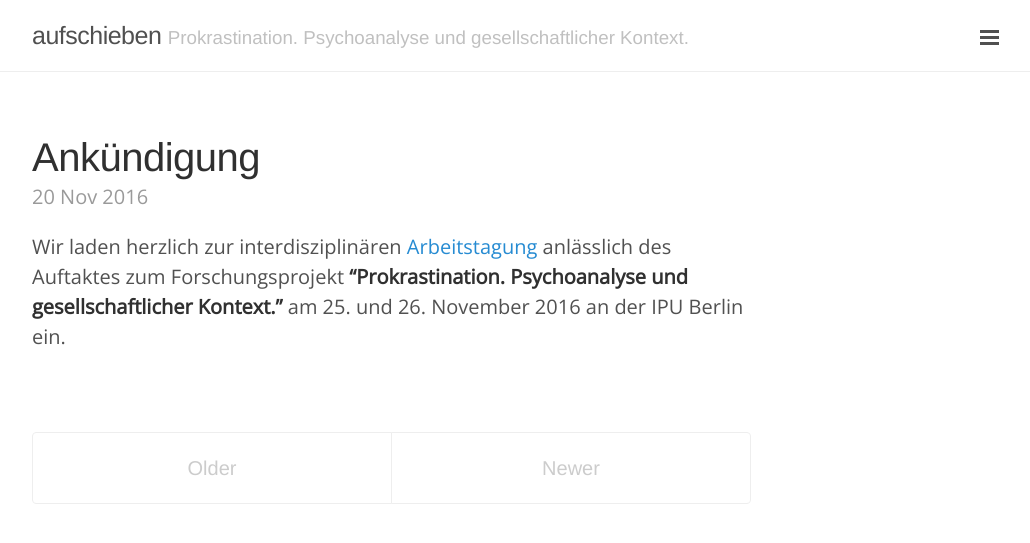
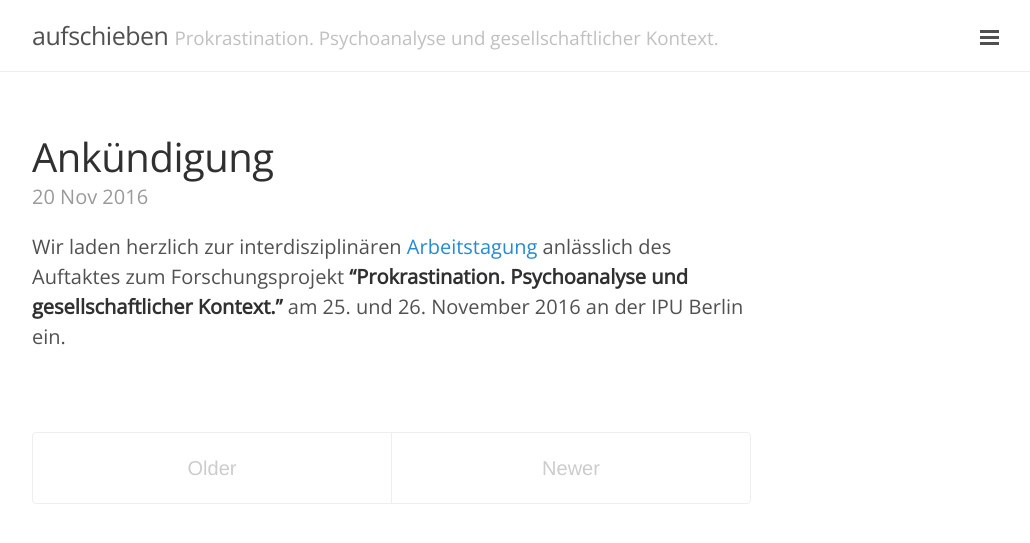
Before and after one commit to aufschieben/aufschieben.github.io, a Jekyll site: the page built from index.html, in a window 1280 px wide. Shown: the top 543 px of the page, without its empty margins (248-1278 px from the left). Built offline with Jekyll 4.4.1, drawn with Linux system fonts in a browser that asks for light colours; the list of posts is cut into pages by our own code.

Commit message:
Update lanyon.css

```diff
--- a/public/css/lanyon.css
+++ b/public/css/lanyon.css
@@ -46,7 +46,7 @@
 }
 
 h1, h2, h3, h4, h5, h6 {
-  font-family: "PT Sans", Helvetica, Arial, sans-serif;
+  font-family: "Open Sans", sans-serif;
   font-weight: 400;
   color: #313131;
   letter-spacing: -.025rem;
@@ -152,7 +152,7 @@
   font-family: "Open Sans", sans-serif;
   font-size: .875rem; /* 15px */
   color: rgba(255,255,255,.6);
-  background-color: #202020;
+  background-color: #5f6062;
   -webkit-transition: all .3s ease-in-out;
           transition: all .3s ease-in-out;
 }
```
